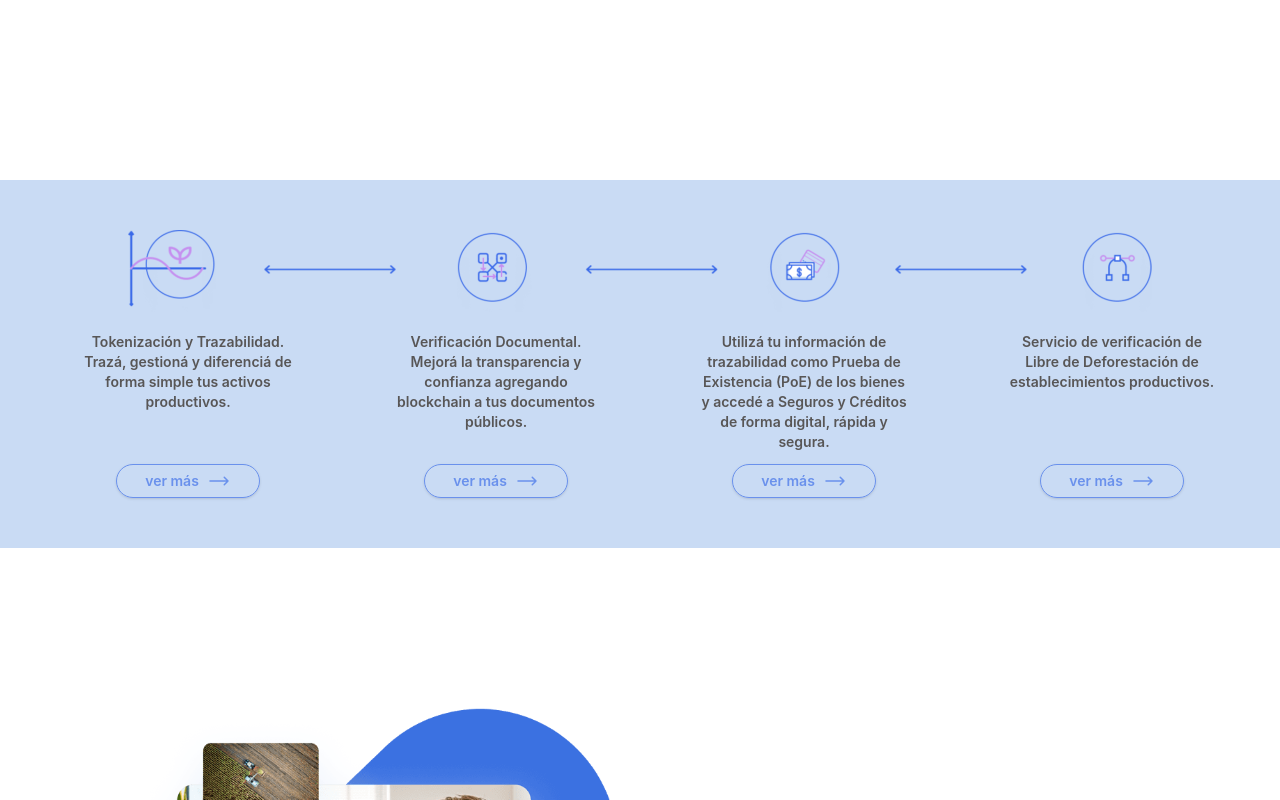
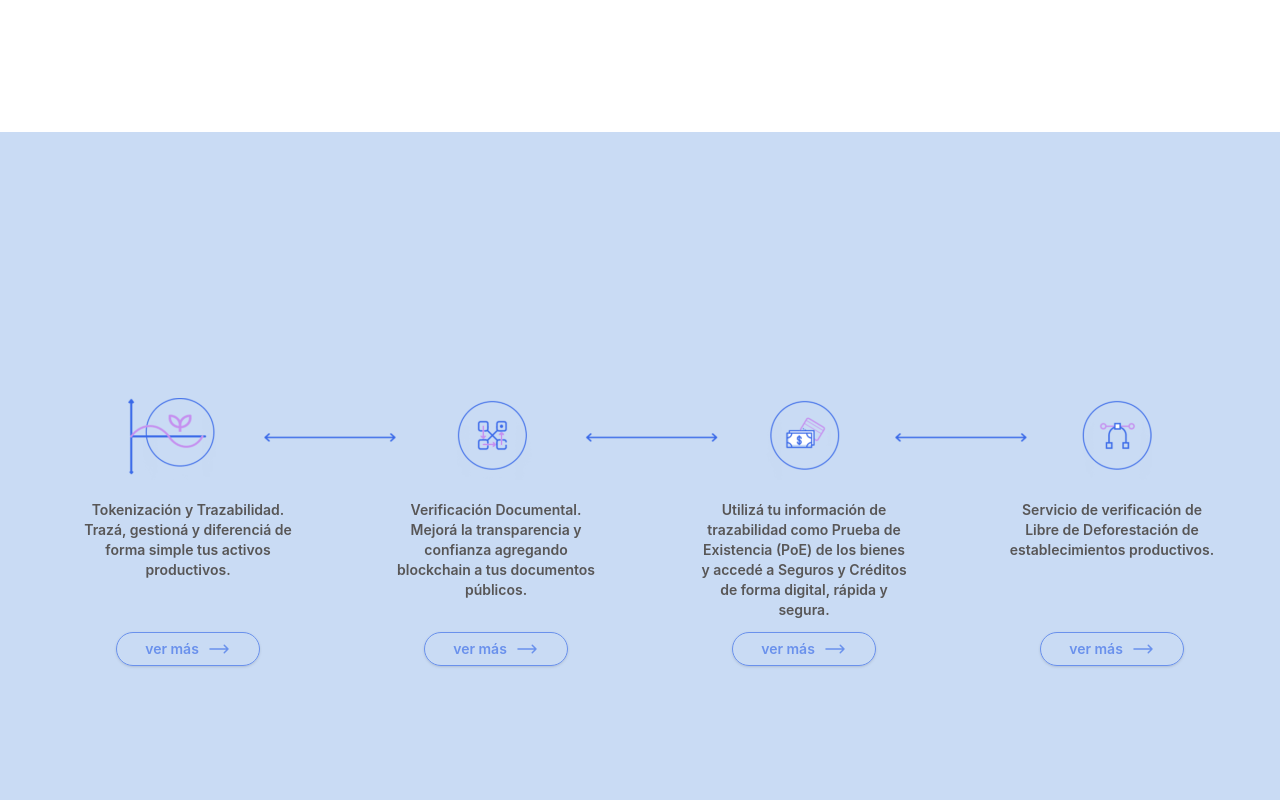
Before and after one commit to JuanLoyola/fintech-react, a React (Vite) app: page / in a window 1280 px wide. Shown: the part 1680-2480 px from the top of the page. Built offline with nearby package versions, Linux system fonts and the light colour scheme; no server answers.

Commit message:
features full screen on desktop

```diff
--- a/src/components/BannerFeatures.jsx
+++ b/src/components/BannerFeatures.jsx
@@ -5,7 +5,7 @@ import servicesImg from '../assets/images/bannerFeatures.png'
 export default class BannerFeatures extends Component {
 	render() {
 		return (
-			<div className="w-full h-full md:h-[23em] mt-12 flex justify-center items-center bg-[#c9dbf4]">
+			<div className="w-full h-full md:h-screen mt-12 md:mt-0 flex justify-center items-center bg-[#c9dbf4]">
 				<div className="w-full h-full lg:max-w-6xl flex flex-col justify-center items-center ">
 					<img
                         className="w-full hidden md:block lg:max-w-5xl"
```
